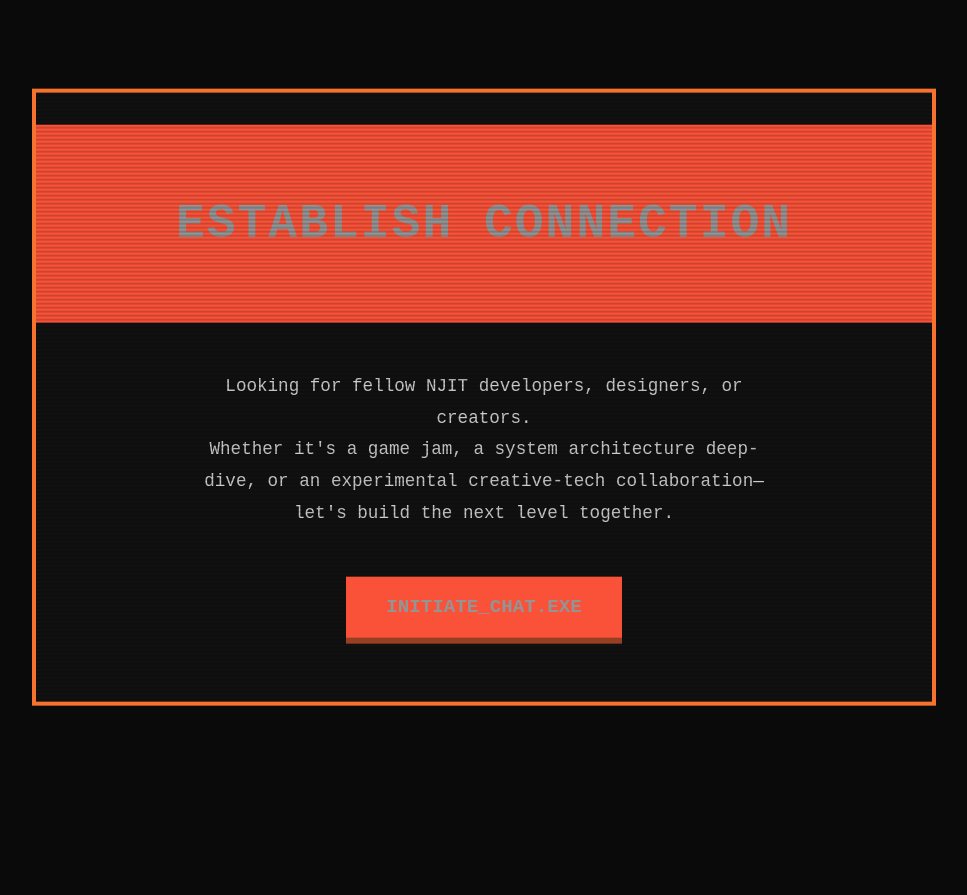
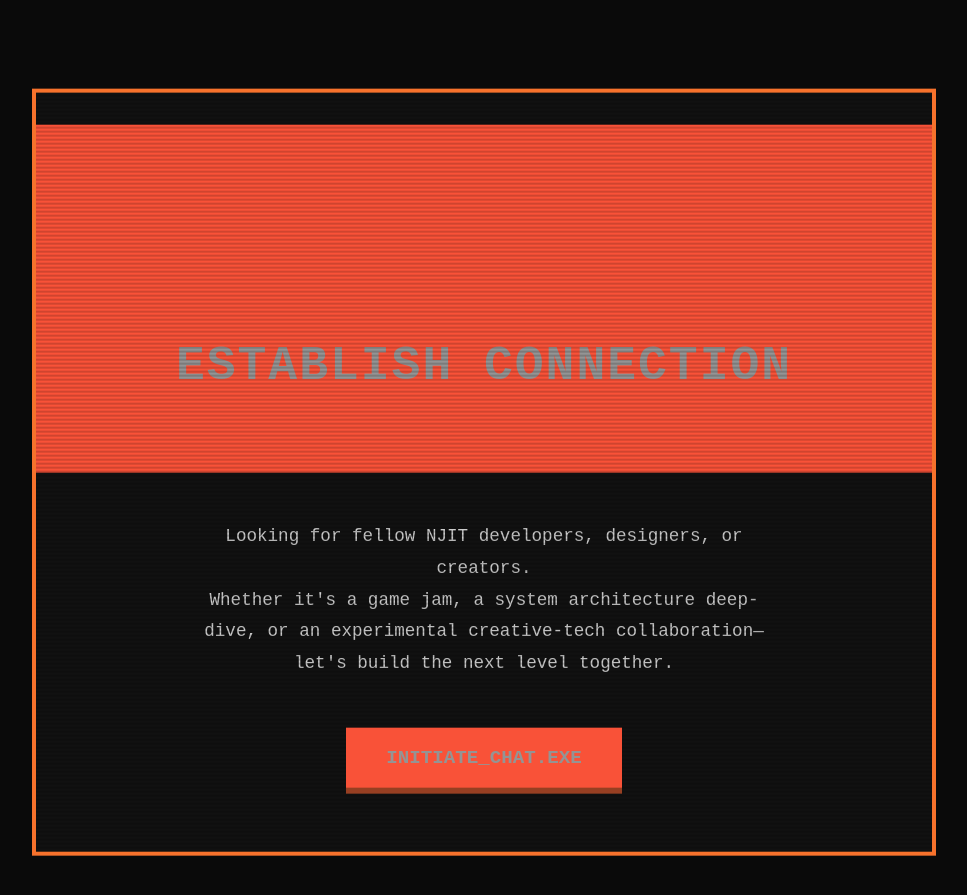
Before and after one commit to apr45/is117-GameDevPortfolio, a React (Vite) app: page / in a window 1280 px wide. Shown: the part 3120-4015 px from the top of the page, without its empty margins (156-1123 px from the left). Built offline with nearby package versions, Linux system fonts and the light colour scheme.

Commit message:
fixing arrangement of CTA title box and text

```diff
--- a/src/styles/CTA.module.css
+++ b/src/styles/CTA.module.css
@@ -88,7 +88,7 @@
   /* Ensure it stretches to the new width */
   width: calc(100% + 6rem);
 
-  padding: 4.5rem 0;
+  padding: 5rem 0;
   background: var(--accent-pink);
   animation: barColorCycle 8s linear infinite;
 }
@@ -96,6 +96,7 @@
 .mainTitle {
   font-size: 3rem;
   margin: 0;
+  margin-top: 15%;
   text-transform: uppercase;
   font-family: var(--font-pixel);
   letter-spacing: 2px;
```
